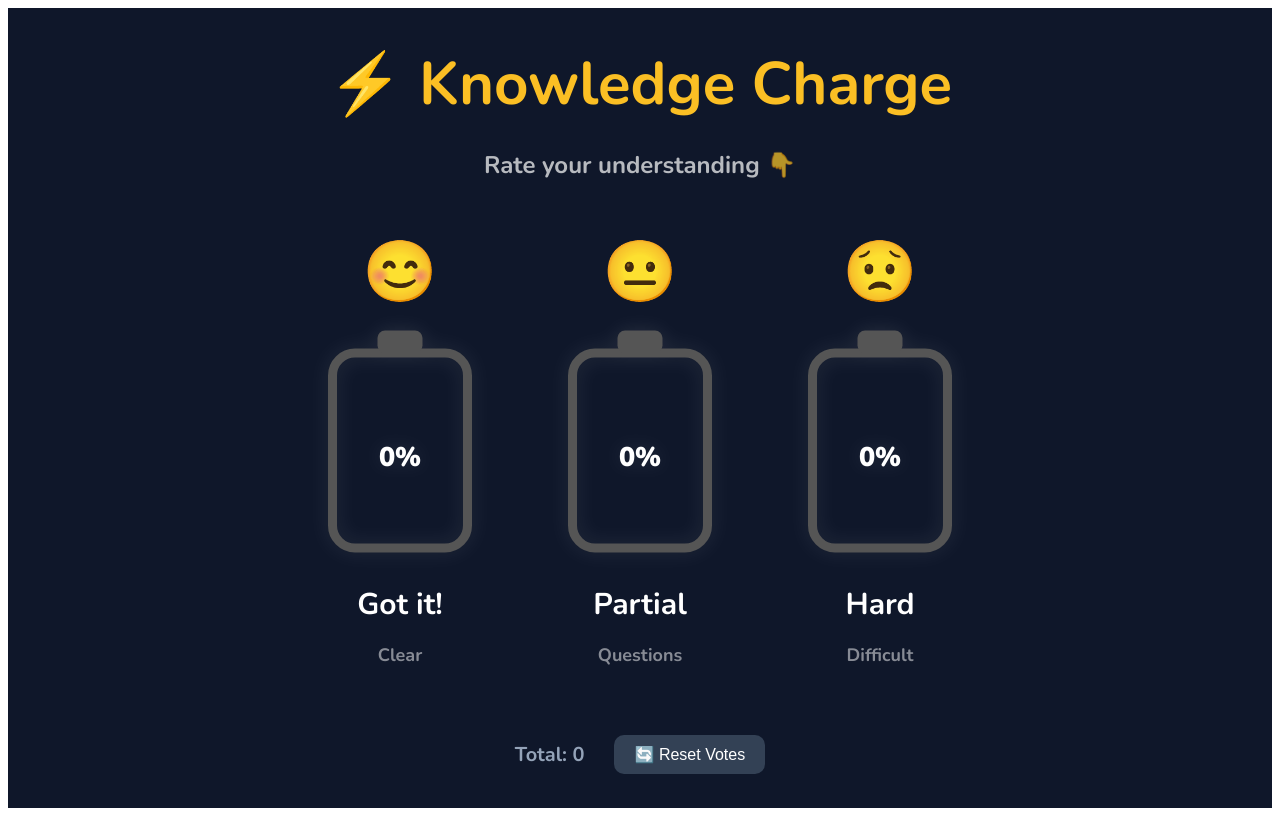
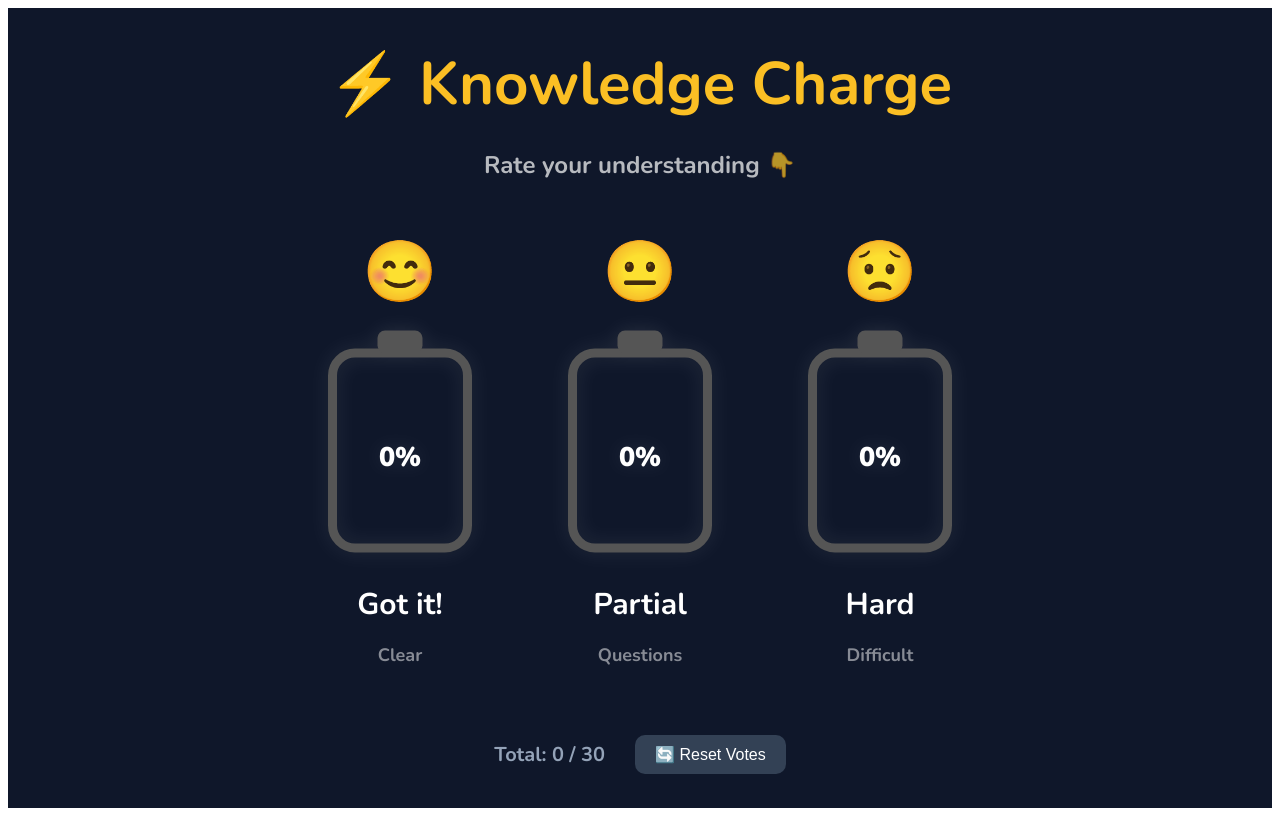
Before and after one commit to JamshidT-s/bilim-zaryadi-en, a React (Vite) app: page / in a window 1280 px wide. Built offline with nearby package versions, Linux system fonts and the light colour scheme; no server answers; the database is empty.

Commit message:
tilni inglizchaga o'zgartirdim

```diff
--- a/src/App.jsx
+++ b/src/App.jsx
@@ -96,8 +96,12 @@ export default function App() {
     }
   };
 
+ // Sinfdagi o'quvchilar sonini shu yerdan bemalol o'zgartiraverasiz (masalan: 30, 40)
+  const MAX_STUDENTS = 30;
+
   const total = votes.green + votes.red + votes.yellow;
-  const getPct = (v) => (total > 0 ? Math.round((v / total) * 100) : 0);
+  // Foizni jami ovozlarga emas, MAX_STUDENTS ga qarab hisoblaymiz:
+  const getPct = (v) => Math.min(100, Math.round((v / MAX_STUDENTS) * 100));
 
   return (
     <div style={s.container}>
@@ -118,7 +122,7 @@ export default function App() {
       </div>
 
       <div style={s.footer}>
-        <span style={{ marginRight: '30px' }}>Total: {total}</span>
+        <span style={{ marginRight: '30px' }}>Total: {total} / {MAX_STUDENTS}</span>
         <button onClick={resetVotes} style={s.resetBtn}>{text.resetText}</button>
       </div>
     </div>
```
